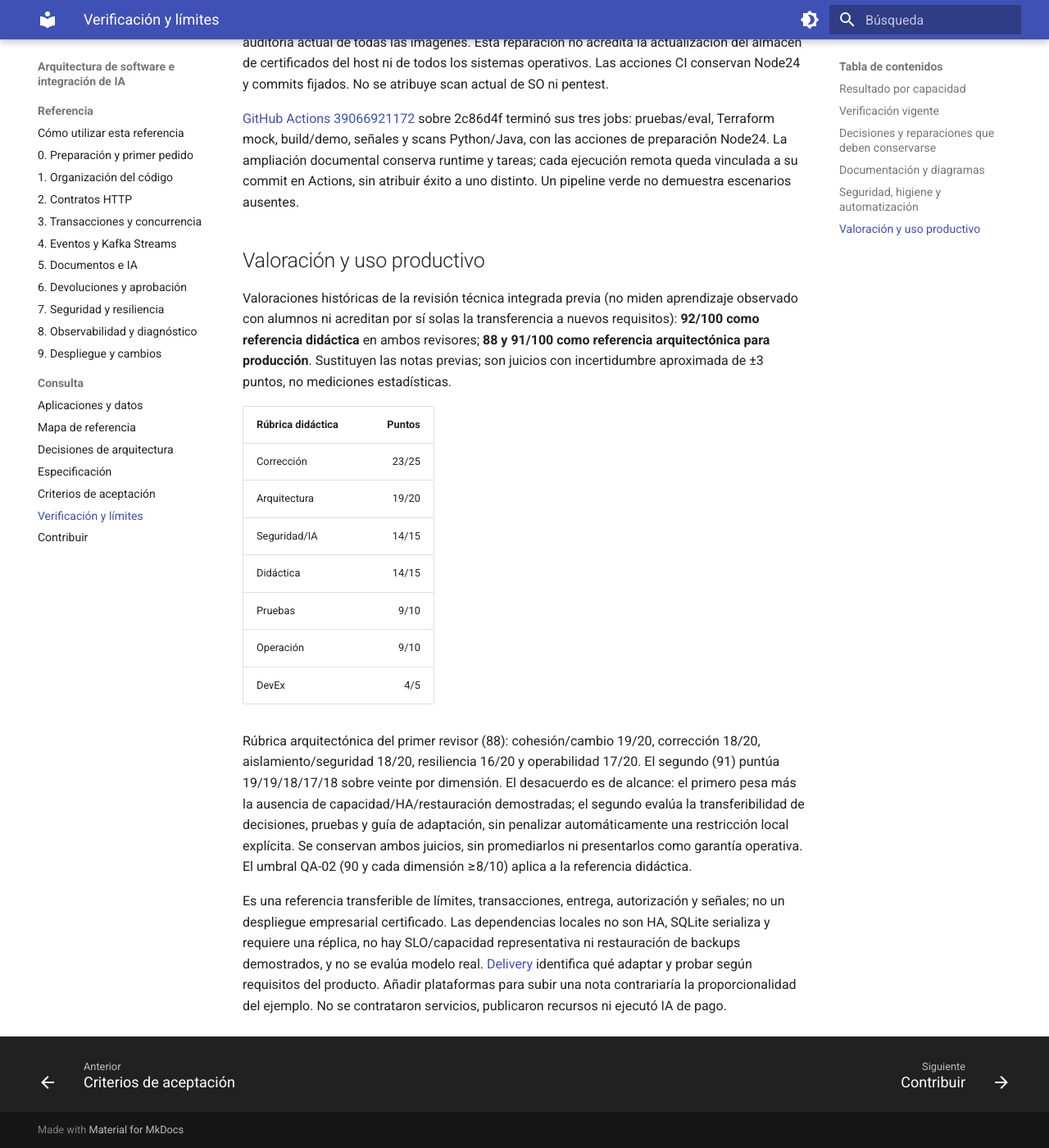
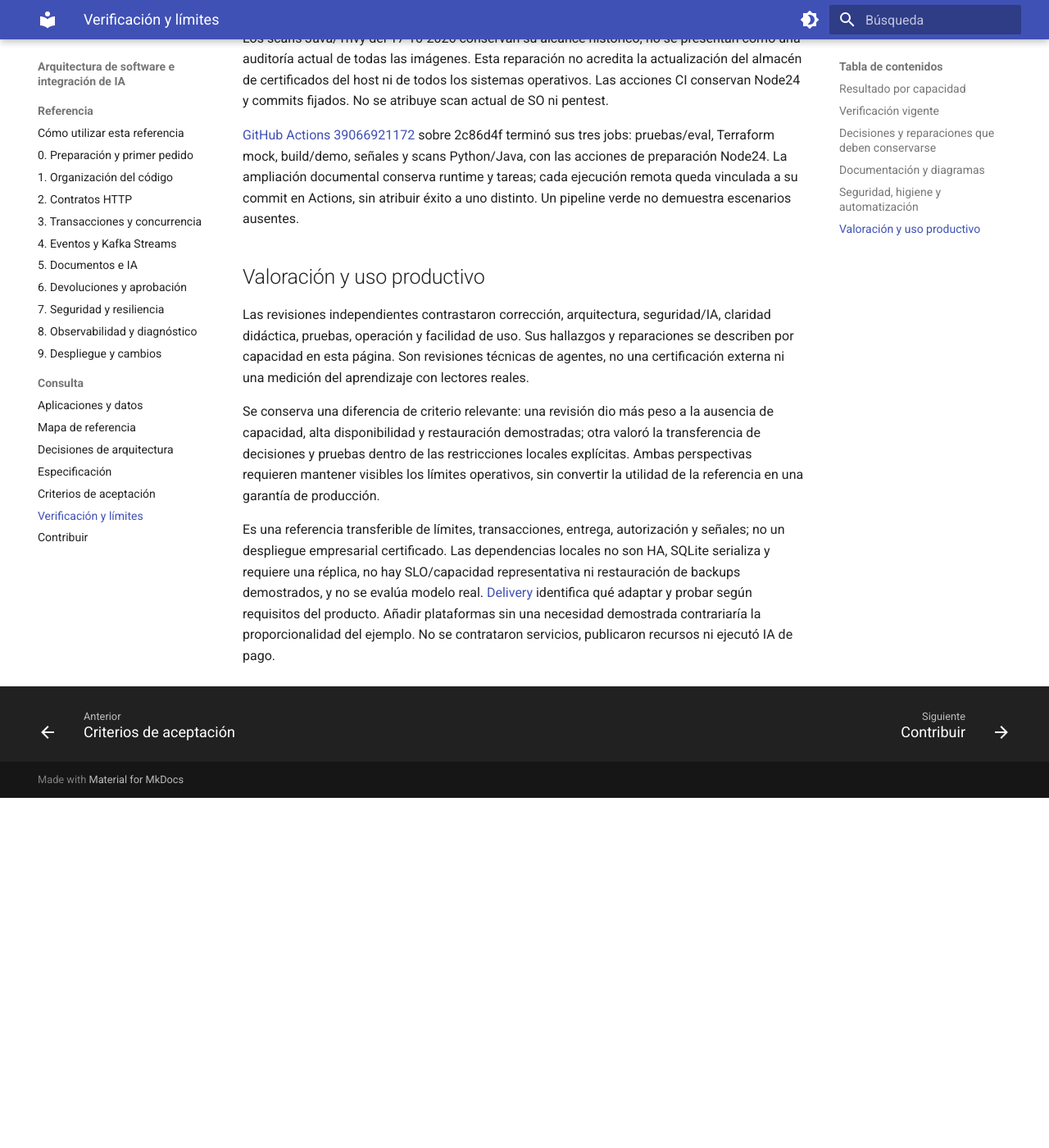
Before and after one commit to victormartingil/software-architecture, an MkDocs documentation site: the page built from docs/verification.md, in a window 1280 px wide and 1400 px high, scrolled down 11375 px. Shown: the whole window at 82% size. Built offline with MkDocs 1.6.1 and Material for MkDocs 9.7.7, drawn with Linux system fonts in a browser that asks for light colours; after the commit the page ends 12348 px from its top, so only the background shows below that; some of the changed text lies outside the part shown.

Commit message:
docs: replace subjective scores with review evidence

```diff
--- a/docs/verification.md
+++ b/docs/verification.md
@@ -78,7 +78,7 @@ Estado documental del **2026-10-21**; última verificación local completa del 2
 | DOC-12 | Portada y entrada priorizan criterios, decisiones, implementación y evidencia; comprobaciones reproducibles, casos de aplicación y preguntas de diseño conservan el recorrido completo. Nueve cuerpos técnicos y 23 bloques de código comparados con el commit anterior sin pérdida de explicaciones ni soluciones | Verificado documentalmente, 2026-10-21 |
 | QA-01 | Revisor independiente detectó dos P2: cola de workflow y timestamp futuro; reparados y validados con negativos | Verificado en alcance revisado |
 | QA-04 | Preparación CI migrada de acciones obsoletas a Node24, SHA e inputs contrastados con origen oficial; runtime de apps sin cambios | Revisado independientemente; resultado por commit en Actions |
-| QA-02 | Dos revisores coinciden en 92/100 didáctico, cada dimensión ≥8/10; gate completo y escenarios reales aprobados | Verificado |
+| QA-02 | Revisiones independientes con hallazgos reparados y sin defectos materiales pendientes; gate completo y escenarios aprobados con el alcance detallado por capacidad | Verificado en alcance revisado |
 | LIVE | No se ha llamado a un modelo ni servicio de embeddings real | No ejecutado, optativo |
 | CLOUD-DEPLOY | Sin apply ni recursos cloud creados | Fuera de alcance |
 
@@ -114,7 +114,7 @@ La parada SIGTERM de Analytics se verificó en la entrega de organización:0,605
 | Timestamp de 2099 hacía descartar pedidos actuales | Política de adelanto máximo de 30 s con Clock antes de extraer tiempo; inválido conserva tiempo previo y va a DLT. Clasificación única evita doble ruta; solo DLT recibe hora de cuarentena para conservar su retención. Requiere reloj sincronizado. |
 | F5: observabilidad/HPA solo manuales | Escenarios acotados y aserciones de operación actual; telemetría incorporada al workflow CI. No se añade Loki, Datadog ni otra plataforma. HPA y efectos cruzados comprobados en el laboratorio actual. |
 
-Los AC de organización y contratos precedieron su implementación. La ampliación operativa y dos reparaciones P2 se registran en especificación/AC. Especialistas distintos de autores revisaron código por piezas, módulos y conjunto. El revisor independiente reprodujo la cola global y el envenenamiento temporal; validó reparación y pruebas, incluidos límites de reloj y trazas parciales. Máximo dos rondas de reparación por entrega; no se rebajan AC para elevar la puntuación.
+Los AC de organización y contratos precedieron su implementación. La ampliación operativa y dos reparaciones P2 se registran en especificación/AC. Especialistas distintos de autores revisaron código por piezas, módulos y conjunto. El revisor independiente reprodujo la cola global y el envenenamiento temporal; validó reparación y pruebas, incluidos límites de reloj y trazas parciales. Máximo dos rondas de reparación por entrega; no se rebajan AC para declarar éxito.
 
 ## Documentación y diagramas
 
@@ -148,18 +148,8 @@ Los scans Java/Trivy del 17-10-2026 conservan su alcance histórico; no se prese
 
 ## Valoración y uso productivo
 
-Valoraciones históricas de la revisión técnica integrada previa (no miden aprendizaje observado con alumnos ni acreditan por sí solas la transferencia a nuevos requisitos): **92/100 como referencia didáctica** en ambos revisores; **88 y 91/100 como referencia arquitectónica para producción**. Sustituyen las notas previas; son juicios con incertidumbre aproximada de ±3 puntos, no mediciones estadísticas.
+Las revisiones independientes contrastaron corrección, arquitectura, seguridad/IA, claridad didáctica, pruebas, operación y facilidad de uso. Sus hallazgos y reparaciones se describen por capacidad en esta página. Son revisiones técnicas de agentes, no una certificación externa ni una medición del aprendizaje con lectores reales.
 
-| Rúbrica didáctica | Puntos |
-|---|---:|
-| Corrección |23/25|
-| Arquitectura |19/20|
-| Seguridad/IA |14/15|
-| Didáctica |14/15|
-| Pruebas |9/10|
-| Operación |9/10|
-| DevEx |4/5|
+Se conserva una diferencia de criterio relevante: una revisión dio más peso a la ausencia de capacidad, alta disponibilidad y restauración demostradas; otra valoró la transferencia de decisiones y pruebas dentro de las restricciones locales explícitas. Ambas perspectivas requieren mantener visibles los límites operativos, sin convertir la utilidad de la referencia en una garantía de producción.
 
-Rúbrica arquitectónica del primer revisor (88): cohesión/cambio 19/20, corrección 18/20, aislamiento/seguridad 18/20, resiliencia 16/20 y operabilidad 17/20. El segundo (91) puntúa 19/19/18/17/18 sobre veinte por dimensión. El desacuerdo es de alcance: el primero pesa más la ausencia de capacidad/HA/restauración demostradas; el segundo evalúa la transferibilidad de decisiones, pruebas y guía de adaptación, sin penalizar automáticamente una restricción local explícita. Se conservan ambos juicios, sin promediarlos ni presentarlos como garantía operativa. El umbral QA-02 (90 y cada dimensión ≥8/10) aplica a la referencia didáctica.
-
-Es una referencia transferible de límites, transacciones, entrega, autorización y señales; no un despliegue empresarial certificado. Las dependencias locales no son HA, SQLite serializa y requiere una réplica, no hay SLO/capacidad representativa ni restauración de backups demostrados, y no se evalúa modelo real. [Delivery](handbook/delivery.md#topic-reutilizar-la-referencia-en-un-sistema-real) identifica qué adaptar y probar según requisitos del producto. Añadir plataformas para subir una nota contrariaría la proporcionalidad del ejemplo. No se contrataron servicios, publicaron recursos ni ejecutó IA de pago.
+Es una referencia transferible de límites, transacciones, entrega, autorización y señales; no un despliegue empresarial certificado. Las dependencias locales no son HA, SQLite serializa y requiere una réplica, no hay SLO/capacidad representativa ni restauración de backups demostrados, y no se evalúa modelo real. [Delivery](handbook/delivery.md#topic-reutilizar-la-referencia-en-un-sistema-real) identifica qué adaptar y probar según requisitos del producto. Añadir plataformas sin una necesidad demostrada contrariaría la proporcionalidad del ejemplo. No se contrataron servicios, publicaron recursos ni ejecutó IA de pago.
```
Also changed, not shown: docs/acceptance.md (+2 -2 lines), docs/repository-design.md (+1 -1 lines).
